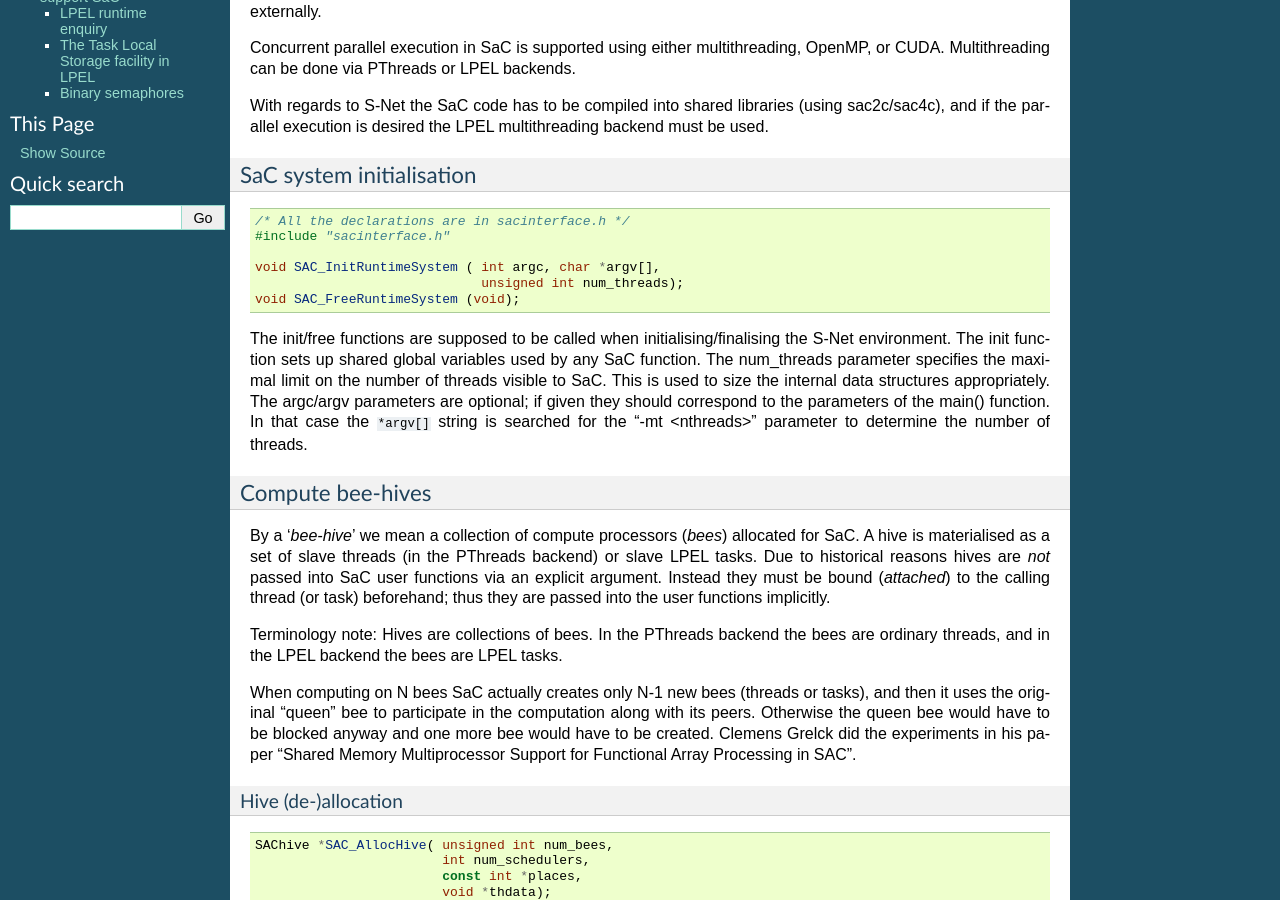
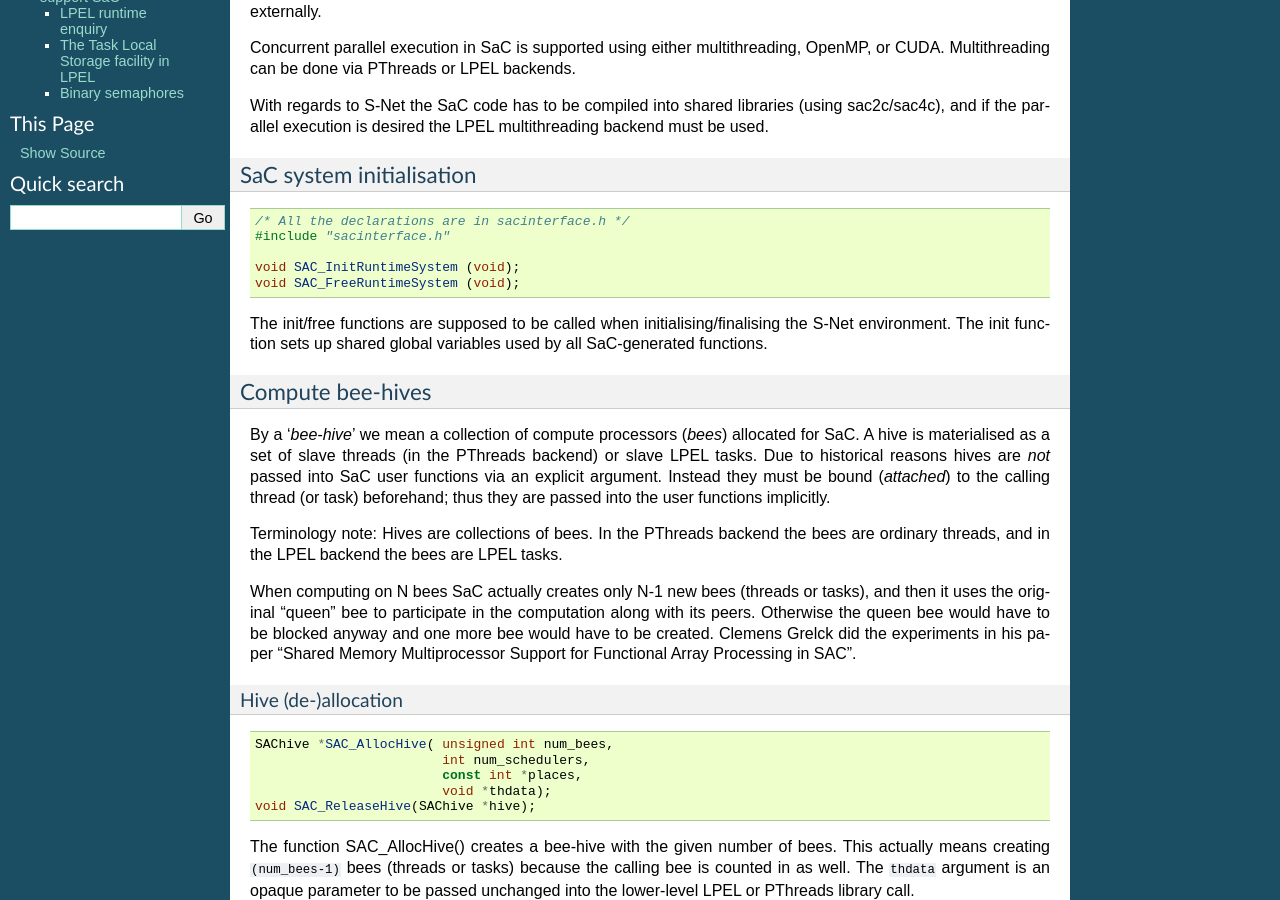
Before and after one commit to snetdev/docs, a Sphinx documentation site: the page built from source/sac-mt.rst, in a window 1280 px wide and 900 px high, scrolled down 309 px. Built offline with Sphinx 7.4.7, drawn with Linux system fonts in a browser that asks for light colours; formulas are drawn with MathJax 3.

Commit message:
sac-mt.rst: removed all parameters of the SAC_InitRuntimeSystem() function

```diff
--- a/source/sac-mt.rst
+++ b/source/sac-mt.rst
@@ -25,27 +25,22 @@ With regards to S-Net the SaC code has to be compiled into shared libraries (usi
 and if the parallel execution is desired the LPEL multithreading backend must be used.
 
 SaC system initialisation
---------------------------
+-------------------------
 
 .. code:: c
 
   /* All the declarations are in sacinterface.h */
   #include "sacinterface.h"
 
-  void SAC_InitRuntimeSystem ( int argc, char *argv[],
-                               unsigned int num_threads);
+  void SAC_InitRuntimeSystem (void);
   void SAC_FreeRuntimeSystem (void);
 
 The init/free functions are supposed to be called when initialising/finalising the S-Net environment.
-The init function sets up shared global variables used by any SaC function.
-The num_threads parameter specifies the maximal limit on the number of threads visible to SaC.
-This is used to size the internal data structures appropriately.
-The argc/argv parameters are optional; if given they should correspond to the parameters of the main() function.
-In that case the ``*argv[]`` string is searched for the "-mt <nthreads>" parameter to determine the number of threads.
+The init function sets up shared global variables used by all SaC-generated functions.
 
 
 Compute bee-hives
-----------------------
+-----------------
 
 By a '*bee-hive*' we mean a collection of compute processors (*bees*) allocated for SaC.
 A hive is materialised as a set of slave threads (in the PThreads backend) or slave LPEL tasks.
@@ -63,7 +58,7 @@ Clemens Grelck did the experiments in his paper "Shared Memory Multiprocessor Su
 
 
 Hive (de-)allocation
-~~~~~~~~~~~~~~~~~~~~~~
+~~~~~~~~~~~~~~~~~~~~
 
 .. code:: c
 
@@ -84,7 +79,7 @@ The function SAC_ReleaseHive() should be used to free an unused hive.
 
 
 Attaching/detaching hives to the bees
-~~~~~~~~~~~~~~~~~~~~~~~~~~~~~~~~~~~~~~~
+~~~~~~~~~~~~~~~~~~~~~~~~~~~~~~~~~~~~~
 
 .. code:: c
 
@@ -101,7 +96,7 @@ The handle returned by the function can be either attached to a different queen-
 
 
 Cleaning up
-~~~~~~~~~~~~
+~~~~~~~~~~~
 
 .. code:: c
 
@@ -117,7 +112,7 @@ the cleanup code is called via the Thread Local Storage destructor facility.
 
 
 Example
-----------
+-------
 
 A naive pseudo-code example of an S-Net task wrapper function:
 
@@ -166,7 +161,7 @@ To summarise the example:
 
 
 LPEL extensions to support SaC
-===============================
+==============================
 
 LPEL runtime enquiry
 ---------------------
@@ -224,7 +219,7 @@ The function can be used to release the data and perform any other necessary cle
 
 
 Binary semaphores
--------------------
+-----------------
 
 Binary semaphores are used in SaC to synchronise data-parallel bees.
 
```
